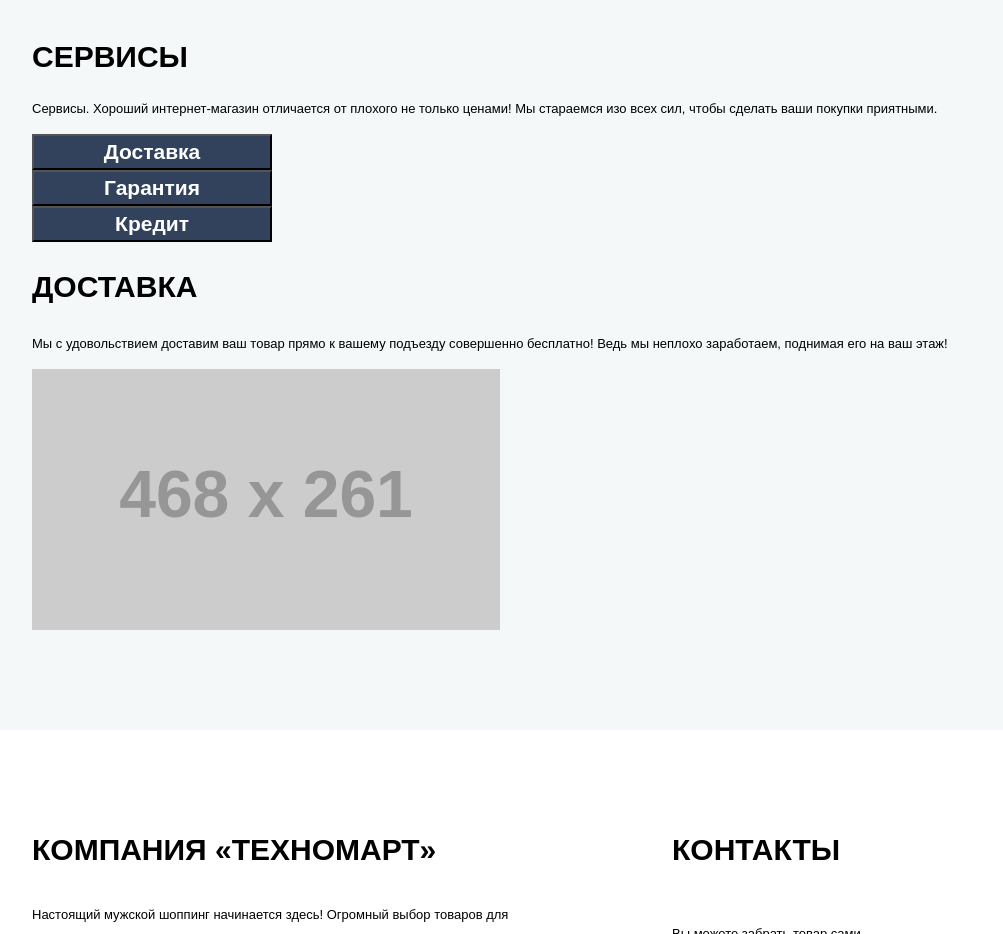
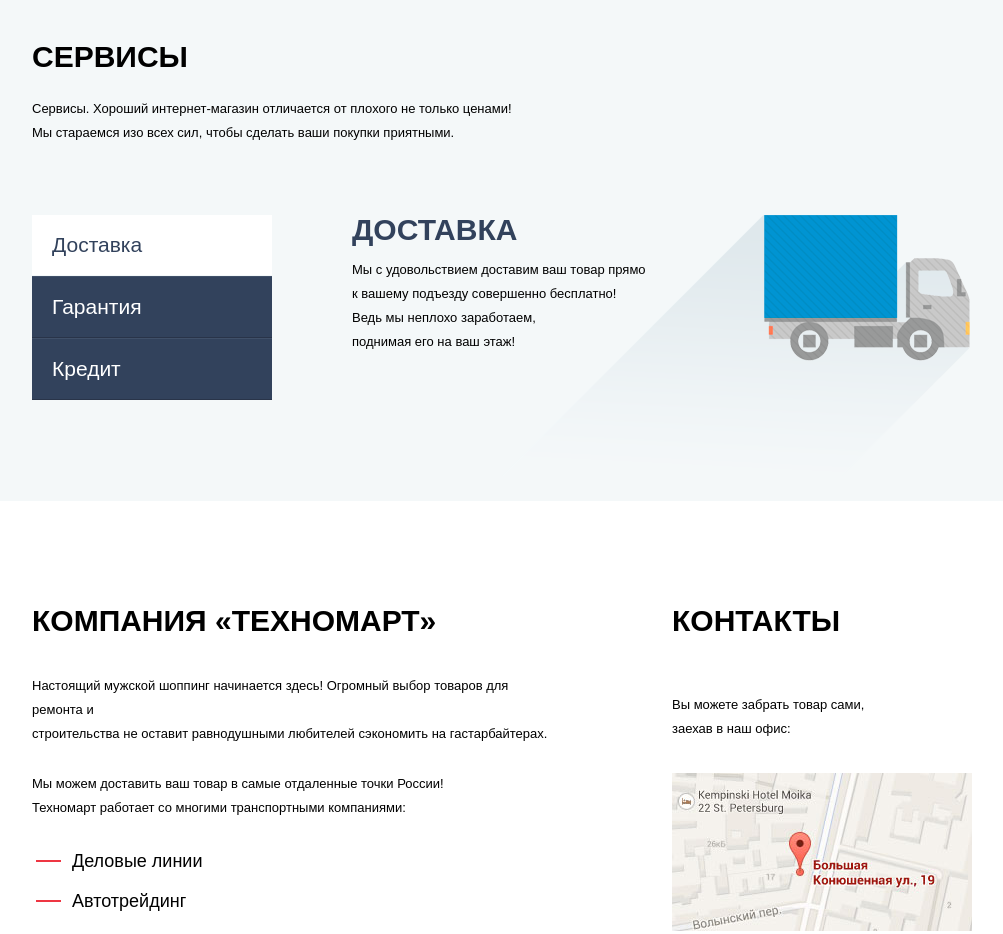
Before and after one commit to KharchenkoAndrey/994025-technomart-26, a plain HTML site: page index.html in a window 1280 px wide. Shown: the part 1800-2734 px from the top of the page, without its empty margins (138-1141 px from the left). Drawn offline with Linux system fonts and the light colour scheme; placeholder pictures from the web are drawn by us; a web font is replaced by a local one.

Commit message:
табы

```diff
--- a/css/style.css
+++ b/css/style.css
@@ -878,8 +878,7 @@ img {
   margin-bottom: 80px;
 }
 
-.services h2,
-.services h3 {
+.services h2 {
   font-size: 30px;
   line-height: 30px;
   text-transform: uppercase;
@@ -890,28 +889,85 @@ img {
   line-height: 24px;
 }
 
-.services-menu {
-  display: flex;
-  flex-direction: column;
-  width: 240px;
-}
-
-.services-menu-button {
-  background-color: #32425c;
-  color: #ffffff;
+.tabs {
+  position: relative;
+  margin-top: 70px;
+}
+
+.tabs input + label {
+  cursor: pointer;
+}
+
+.tabs input {
+  display: none;
+}
+
+.tabs label {
+  box-sizing: border-box;
+  display: block;
   font-size: 21px;
   line-height: 30px;
-  font-weight: 700;
-}
-
-.services-menu-button:hover,
-.services-menu-button:focus {
+  color: #ffffff;
+  width: 240px;
+  background-color: #32425c;
+  padding: 15px 0;
+  padding-left: 20px;
+  margin-bottom: 2px;
+  box-shadow:
+  0 1px 0 0 #293449, 0 -1px 0 0 #405069;
+}
+
+.tabs label:hover,
+.tabs label:focus {
   background-color: #293449;
 }
 
-.services-menu-button:active {
+.tabs input + label:active,
+.tabs input:checked + label {
   background-color: #ffffff;
   color: #32425c;
+  box-shadow: none;
+}
+
+.tabs-content {
+  position: relative;
+  display: flex;
+  justify-content: space-between;
+  flex-wrap: wrap;
+  width: 620px;
+  display: none;
+}
+
+.tabs-content-description {
+  position: absolute;
+  top: 0;
+  left: 0;
+}
+
+.tabs-content-img {
+  margin-left: 150px;
+}
+
+.tabs-content h3 {
+  font-size: 30px;
+  line-height: 30px;
+  text-transform: uppercase;
+  color: #32425c;
+  margin: 0;
+}
+
+#tab1:checked ~ .delivery,
+#tab2:checked ~ .warranty,
+#tab3:checked ~ .credit {
+ display: flex;
+ position: absolute;
+ top: 0;
+ right: 0;
+}
+
+.tab-btn {
+  padding: 10px 45px;
+  border-radius: 3px;
 }
 
 .columns {
--- a/index.html
+++ b/index.html
@@ -240,16 +240,51 @@
       <section class="services">
       <div class="container">
         <h2>Сервисы</h2>
-        <p>Сервисы. Хороший интернет-магазин отличается от плохого не только ценами! Мы стараемся изо всех сил, чтобы сделать ваши покупки приятными.
+        <p>Сервисы. Хороший интернет-магазин отличается от плохого не только ценами!<br> Мы стараемся изо всех сил, чтобы сделать ваши покупки приятными.
         </p>
-        <div class="services-menu">
-          <button class="services-menu-button" type="button">Доставка</button>
-          <button class="services-menu-button" type="button">Гарантия</button>
-          <button class="services-menu-button" type="button">Кредит</button>
+        <div class="tabs">
+          <input id="tab1" type="radio" name="tab" checked>
+          <label for="tab1">Доставка</label>
+          <input id="tab2" type="radio" name="tab">
+          <label for="tab2">Гарантия</label>
+          <input id="tab3" type="radio" name="tab">
+          <label for="tab3">Кредит</label>
+
+        <section class="tabs-content delivery">
+        <div class="tabs-content-description">
+        <h3>Доставка</h3>
+        <p>Мы с удовольствием доставим ваш товар прямо<br> к вашему подъезду совершенно бесплатно!<br> Ведь мы неплохо заработаем,<br> поднимая его на ваш этаж!</p>
         </div>
-        <h3>Доставка</h3>
-        <p>Мы с удовольствием доставим ваш товар прямо к вашему подъезду совершенно бесплатно! Ведь мы неплохо заработаем, поднимая его на ваш этаж!</p>
-        <img src="https://via.placeholder.com/468x261" width="468" height="261" alt="иконка" >
+        <div class="tabs-content-img">
+        <img src="img/truck.png" width="468" height="261" alt="иконка" >
+        </div>
+        </section>
+
+        <section class="tabs-content warranty">
+        <div class="tabs-content-description">
+        <h3>Гарантия</h3>
+        <p>Если купленный у нас товар поломается или заискрит,<br>
+        а также в случае пожара, спровоцированного его возгоранием,<br>  вы всегда можете быть уверены в нашей гарантии. Мы обменяем<br> сгоревший товар на новый.<br>
+        Дом уж восстановите как-нибудь сами.</p>
+        </div>
+        <div class="tabs-content-img">
+        <img src="img/warranty.png" width="468" height="261" alt="иконка" >
+        </div>
+        </section>
+
+        <section class="tabs-content credit">
+        <div class="tabs-content-description">
+        <h3>Кредит</h3>
+        <p>Залезть в долговую яму стало проще!<br>
+        Кредитные консультанты придут вам на помощь.</p>
+        <a class="button tab-btn" href="">Отправить заявку</a>
+        </div>
+        <div class="tabs-content-img">
+        <img src="img/credit.png" width="468" height="261" alt="иконка" >
+        </div>
+        </section>
+
+      </div>
       </div>
       </section>
 
```
Also changed, not shown: img/credit.png (added), img/warranty.png (added).
